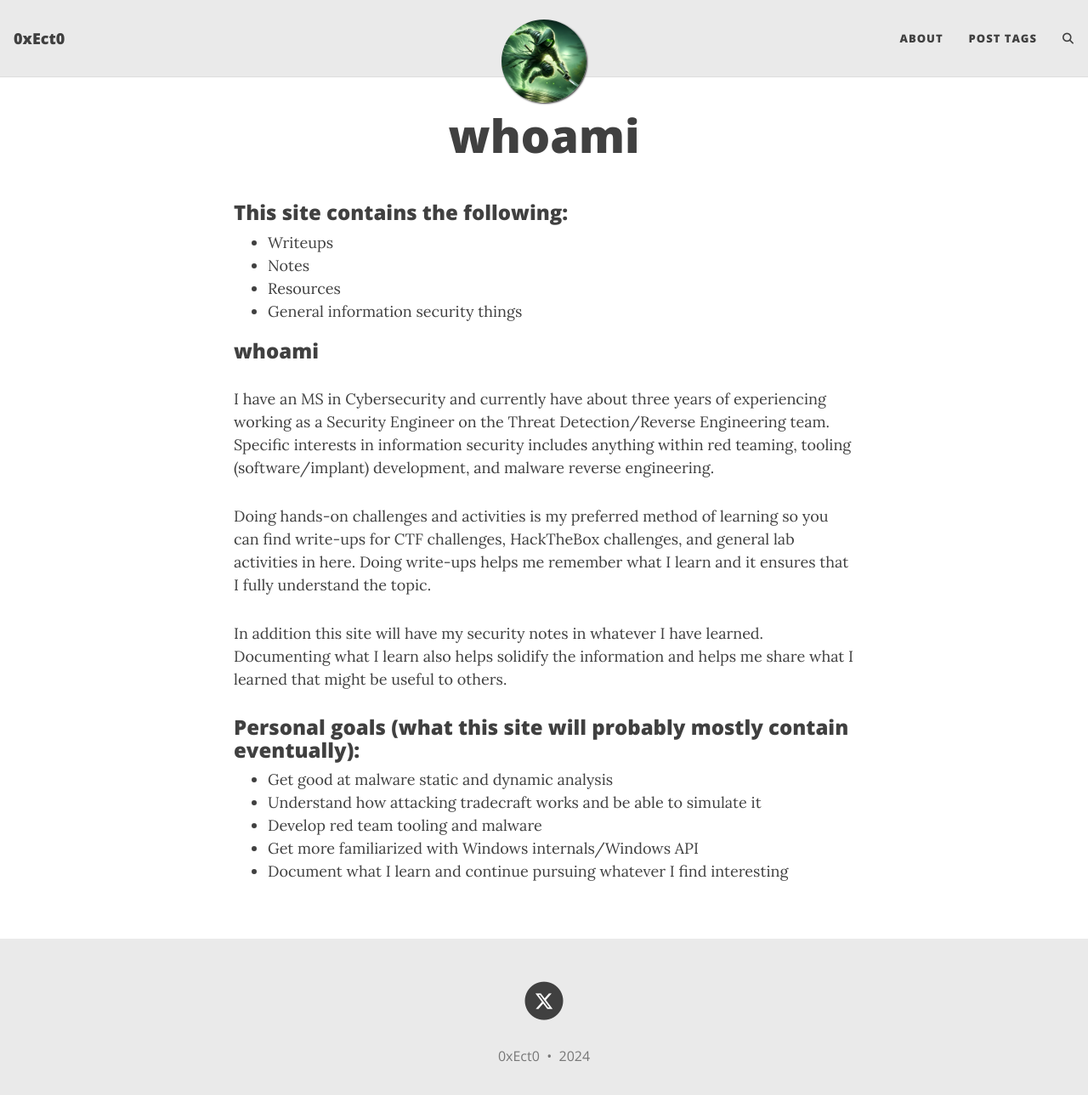
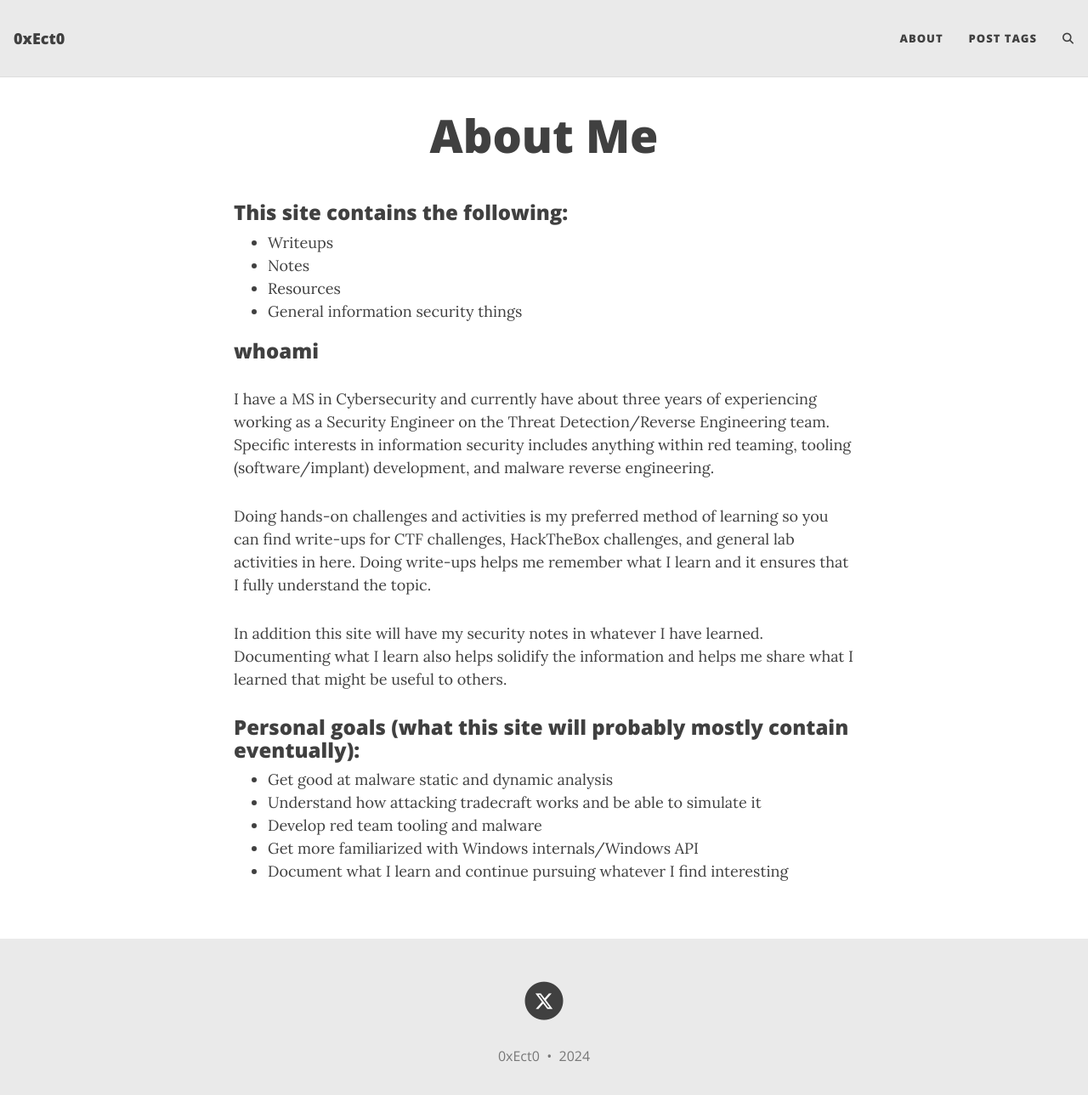
Before and after one commit to 0xEct0/0xEct0.github.io, a Jekyll site: the page built from about.md, in a window 1280 px wide and 1305 px high. Shown: the top 1289 px of the window at 85% size. Built offline with Jekyll 4.4.1, drawn with Linux system fonts in a browser that asks for light colours; comment, search, counter and statistics services are not loaded.

Commit message:
modified files

```diff
--- a/_config.yml
+++ b/_config.yml
@@ -33,7 +33,7 @@ navbar-links:
 
 # Image to show in the navigation bar - works best with a square image
 # Remove this parameter if you don't want an image in the navbar
-avatar: /images/icon.png
+# avatar: /images/icon.png
 
 # By default, the image is cut into a circle. You can disable this behaviour by setting 'round-avatar: false'
 round-avatar: true
--- a/about.md
+++ b/about.md
@@ -1,6 +1,6 @@
 ---
 layout: page
-title: whoami
+title: About Me
 subtitle:
 ---
 
@@ -11,7 +11,7 @@ subtitle:
 - General information security things
 
 ### whoami
-I have an MS in Cybersecurity and currently have about three years of experiencing working as a Security Engineer on the Threat Detection/Reverse Engineering team. Specific interests in information security includes anything within red teaming, tooling (software/implant) development, and malware reverse engineering.
+I have a MS in Cybersecurity and currently have about three years of experiencing working as a Security Engineer on the Threat Detection/Reverse Engineering team. Specific interests in information security includes anything within red teaming, tooling (software/implant) development, and malware reverse engineering.
 
 Doing hands-on challenges and activities is my preferred method of learning so you can find write-ups for CTF challenges, HackTheBox challenges, and general lab activities in here. Doing write-ups helps me remember what I learn and it ensures that I fully understand the topic.
 
```
Also changed, not shown: images/icon.png (deleted).
